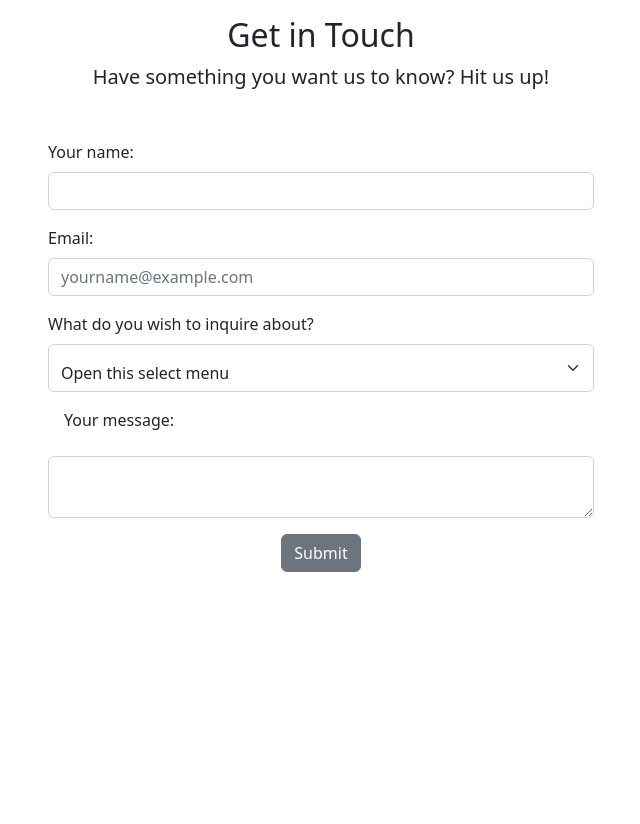
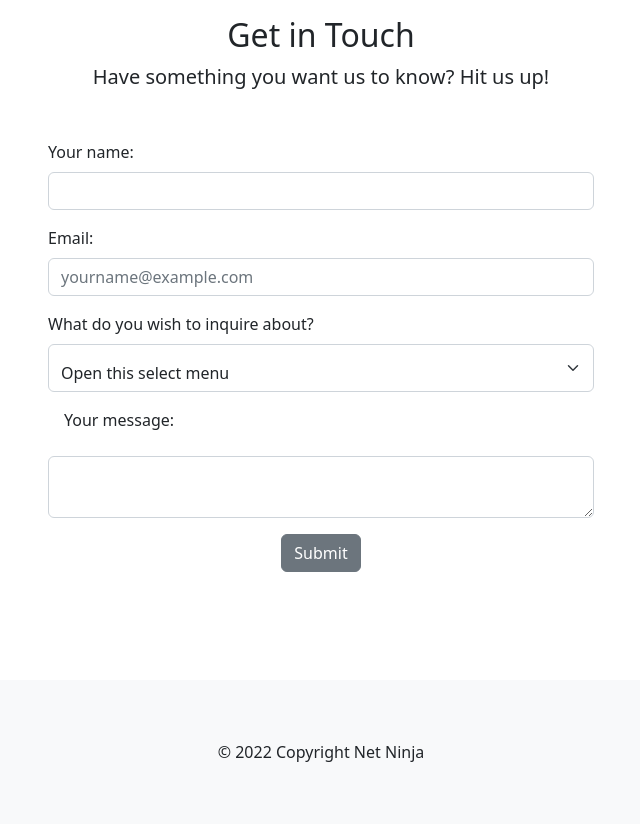
Before and after one commit to alvyynm/net-ninja-website, a plain HTML site: page index.html in a window 1280 px wide. Shown: the part 3739-4563 px from the top of the page, without its empty margins (319-959 px from the left). Before the commit the page ends 4419 px from the top, so only its background shows below. Drawn offline with nearby package versions, Linux system fonts and the light colour scheme.

Commit message:
Add footer

```diff
--- a/index.html
+++ b/index.html
@@ -326,6 +326,21 @@
         </div>
     </section>
 
+    <!-- footer section -->
+
+    <section class="bg-light">
+        <div class="container">
+            <footer class="bg-light text-center text-lg-start">
+                <!-- Copyright -->
+                <div class="text-center">
+                  © 2022 Copyright Net Ninja
+                </div>
+                <!-- Copyright -->
+              </footer>
+        </div>
+
+    </section>
+
     <!-- JavaScript Bundle with Popper -->
 <script src="https://cdn.jsdelivr.net/npm/bootstrap@5.2.0-beta1/dist/js/bootstrap.bundle.min.js" integrity="sha384-pprn3073KE6tl6bjs2QrFaJGz5/SUsLqktiwsUTF55Jfv3qYSDhgCecCxMW52nD2" crossorigin="anonymous"></script>
 </body>
```
